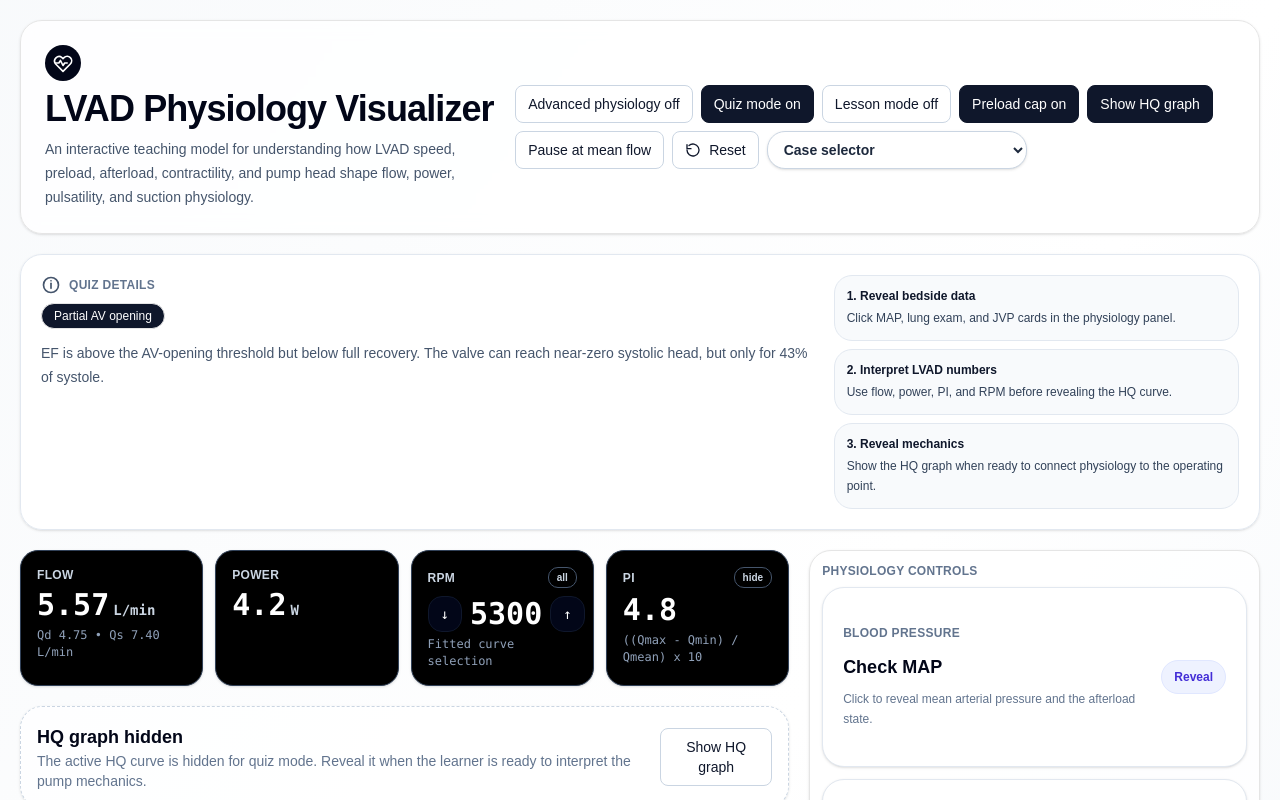
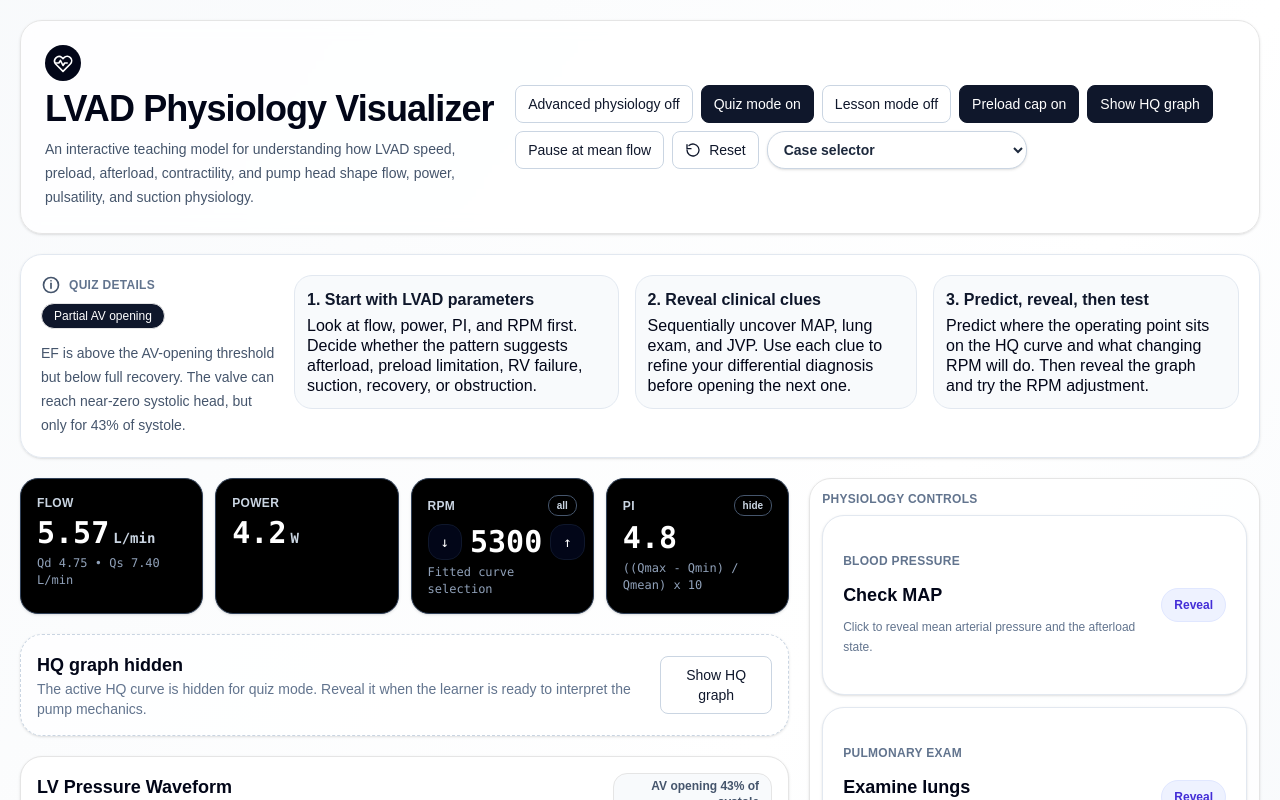
Before and after one commit to rudyunni/lvad-physiology-visualizer, a React (Vite) app: page / in a window 1280 px wide. Both pictures are taken after a click on the button "Quiz mode off". Shown: the top 800 px of the page. Built offline with nearby package versions, Linux system fonts and the light colour scheme.

Commit message:
Update LVAD visualizer

```diff
--- a/src/App.tsx
+++ b/src/App.tsx
@@ -1438,18 +1438,24 @@ const rvRatioFromContractility = (contractility) => clamp(1.25 - 0.023 * contrac
                     </p>
                   )}
                 </div>
-                <div className="grid min-w-[240px] gap-2 text-xs text-slate-700 sm:grid-cols-3 lg:grid-cols-1">
-                  <div className="rounded-2xl border border-slate-200 bg-slate-50 p-3">
-                    <div className="font-bold text-slate-900">1. Reveal bedside data</div>
-                    <div className="mt-1 leading-5">Click MAP, lung exam, and JVP cards in the physiology panel.</div>
+              <div className="rounded-2xl border border-slate-200 bg-slate-50 p-3">
+                  <div className="font-bold text-slate-900">1. Start with LVAD parameters</div>
+                  <div className="mt-1 leading-5">
+                    Look at flow, power, PI, and RPM first. Decide whether the pattern suggests afterload, preload limitation, RV failure, suction, recovery, or obstruction.
                   </div>
-                  <div className="rounded-2xl border border-slate-200 bg-slate-50 p-3">
-                    <div className="font-bold text-slate-900">2. Interpret LVAD numbers</div>
-                    <div className="mt-1 leading-5">Use flow, power, PI, and RPM before revealing the HQ curve.</div>
+                </div>
+
+                <div className="rounded-2xl border border-slate-200 bg-slate-50 p-3">
+                  <div className="font-bold text-slate-900">2. Reveal clinical clues</div>
+                  <div className="mt-1 leading-5">
+                    Sequentially uncover MAP, lung exam, and JVP. Use each clue to refine your differential diagnosis before opening the next one.
                   </div>
-                  <div className="rounded-2xl border border-slate-200 bg-slate-50 p-3">
-                    <div className="font-bold text-slate-900">3. Reveal mechanics</div>
-                    <div className="mt-1 leading-5">Show the HQ graph when ready to connect physiology to the operating point.</div>
+                </div>
+
+                <div className="rounded-2xl border border-slate-200 bg-slate-50 p-3">
+                  <div className="font-bold text-slate-900">3. Predict, reveal, then test</div>
+                  <div className="mt-1 leading-5">
+                    Predict where the operating point sits on the HQ curve and what changing RPM will do. Then reveal the graph and try the RPM adjustment.
                   </div>
                 </div>
               </div>
```
